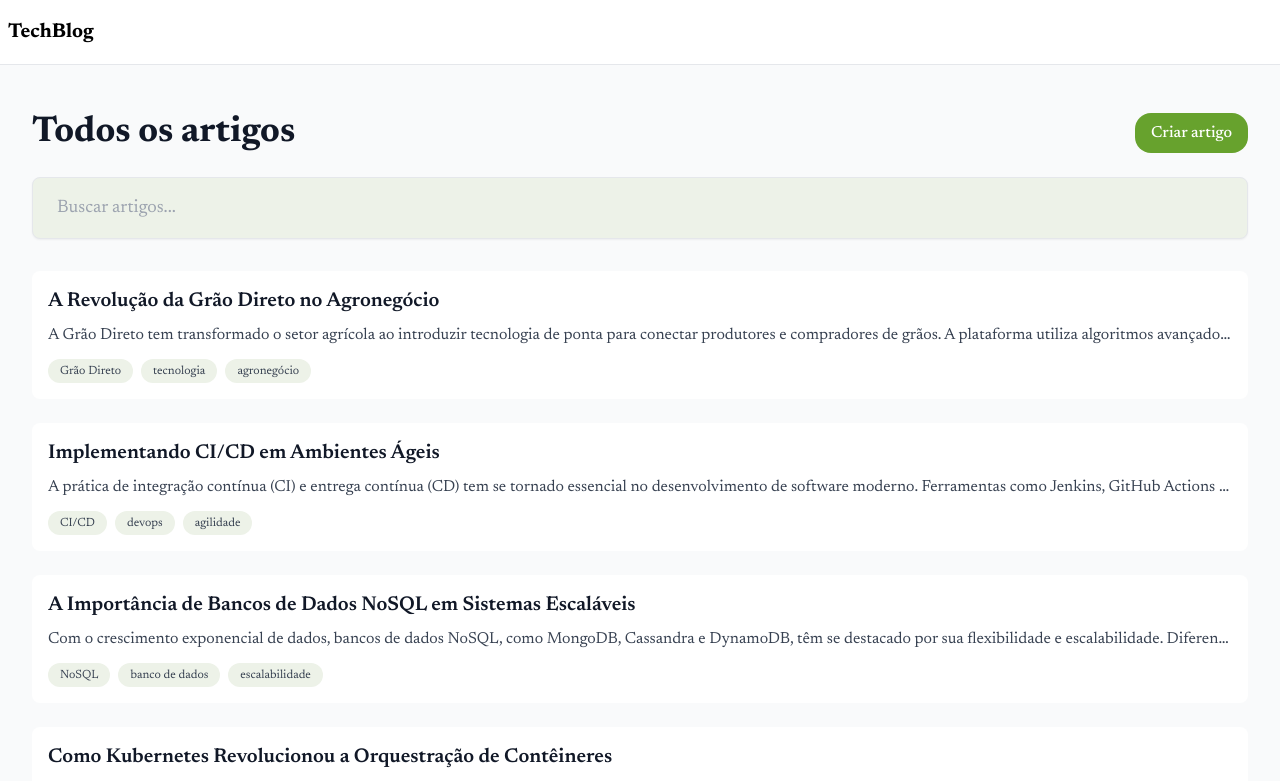
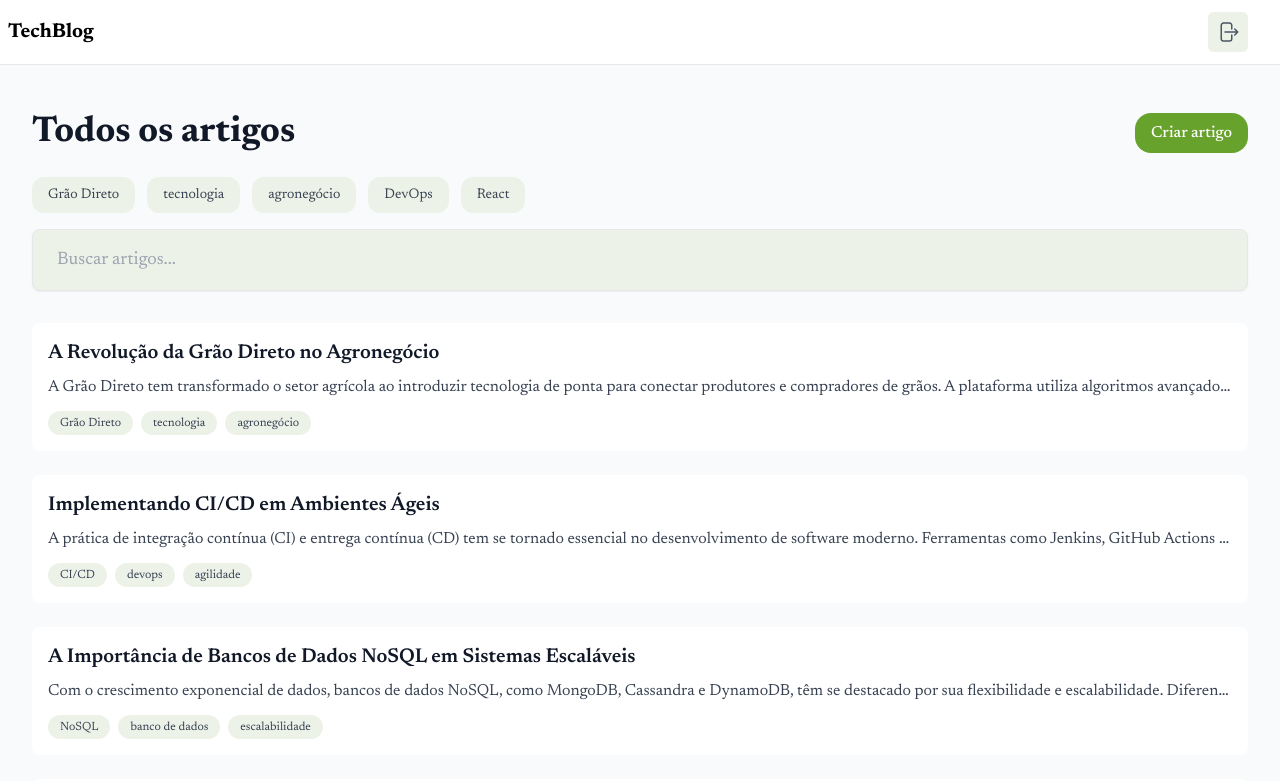
Before and after one commit to gabrielprdg/artigos-grao-front, a React (Vite) app: page / in a window 1280 px wide. Shown: the top 781 px of the page. Built offline with nearby package versions, Linux system fonts and the light colour scheme.

Commit message:
feat: add the tags section above the search input

```diff
--- a/package.json
+++ b/package.json
@@ -10,6 +10,7 @@
     "preview": "vite preview"
   },
   "dependencies": {
+    "@heroicons/react": "^2.2.0",
     "react": "^19.1.1",
     "react-dom": "^19.1.1",
     "react-router-dom": "^7.8.2"
--- a/src/components/TopBar.tsx
+++ b/src/components/TopBar.tsx
@@ -1,4 +1,5 @@
 import { Link } from 'react-router-dom';
+import { ArrowRightStartOnRectangleIcon } from '@heroicons/react/24/outline';
 
 const TopBar = () => {
   return (
@@ -10,7 +11,14 @@
               <h1 className="text-xl font-bold text-black hover:text-gray-700 transition-colors">
                 TechBlog
               </h1>
+
+
             </Link>
+          </div>
+          <div className="flex items-center">
+            <button className="text-gray-600 hover:text-gray-900 transition-colors px-2 py-2 rounded-md" style={{backgroundColor: '#edf2e8'}}>
+              <ArrowRightStartOnRectangleIcon className="h-6 w-6" />
+            </button>
           </div>
         </div>
       </div>
--- a/src/pages/HomePage.tsx
+++ b/src/pages/HomePage.tsx
@@ -20,6 +20,23 @@
             </button>
           </div>
           <div className="mb-8">
+            <div className="flex gap-3 mb-4">
+              <button className="px-4 py-2 text-sm text-gray-700 rounded-xl hover:opacity-80 transition-opacity" style={{ backgroundColor: '#edf2e8' }}>
+                Grão Direto
+              </button>
+              <button className="px-4 py-2 text-sm text-gray-700 rounded-xl hover:opacity-80 transition-opacity" style={{ backgroundColor: '#edf2e8' }}>
+                tecnologia
+              </button>
+              <button className="px-4 py-2 text-sm text-gray-700 rounded-xl hover:opacity-80 transition-opacity" style={{ backgroundColor: '#edf2e8' }}>
+                agronegócio
+              </button>
+              <button className="px-4 py-2 text-sm text-gray-700 rounded-xl hover:opacity-80 transition-opacity" style={{ backgroundColor: '#edf2e8' }}>
+                DevOps
+              </button>
+              <button className="px-4 py-2 text-sm text-gray-700 rounded-xl hover:opacity-80 transition-opacity" style={{ backgroundColor: '#edf2e8' }}>
+                React
+              </button>
+            </div>
             <input
               type="text"
               placeholder="Buscar artigos..."
```
Also changed, not shown: 1 other file (tests, documents, lock files or other folders).
